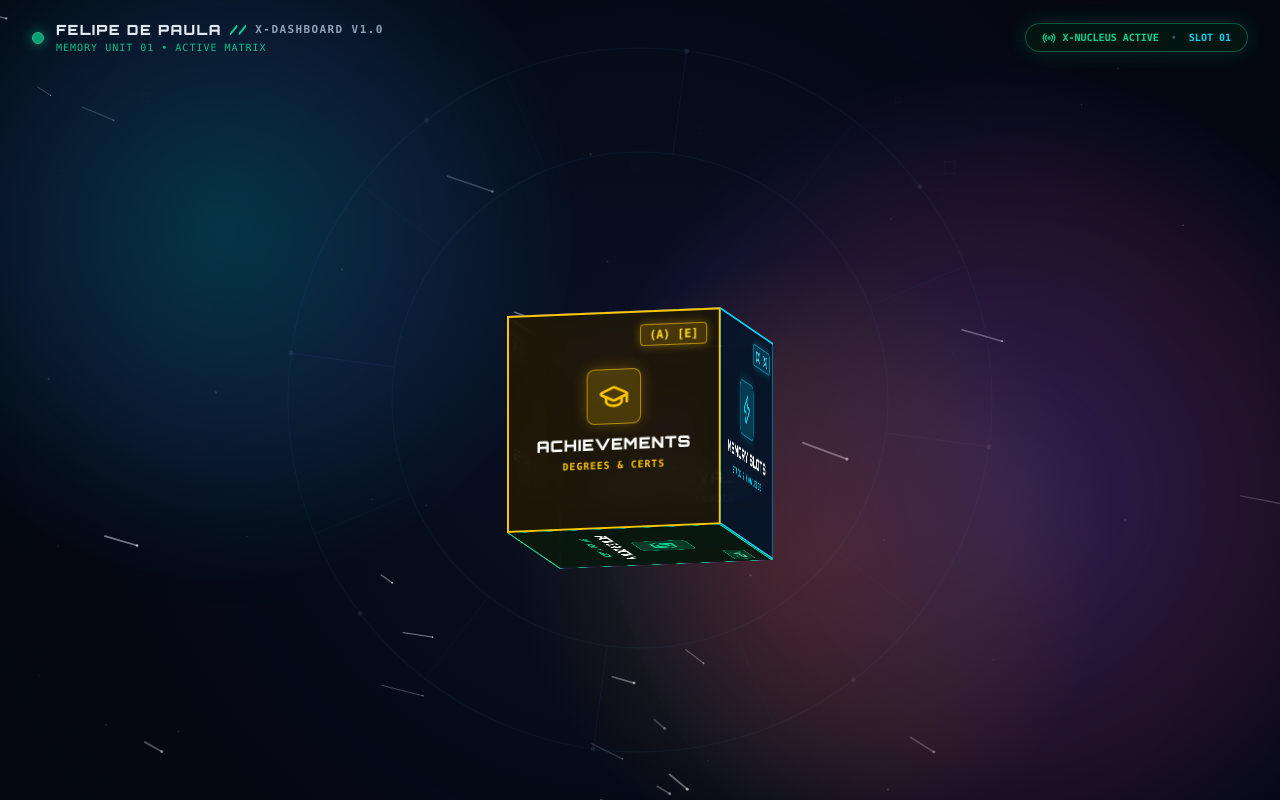
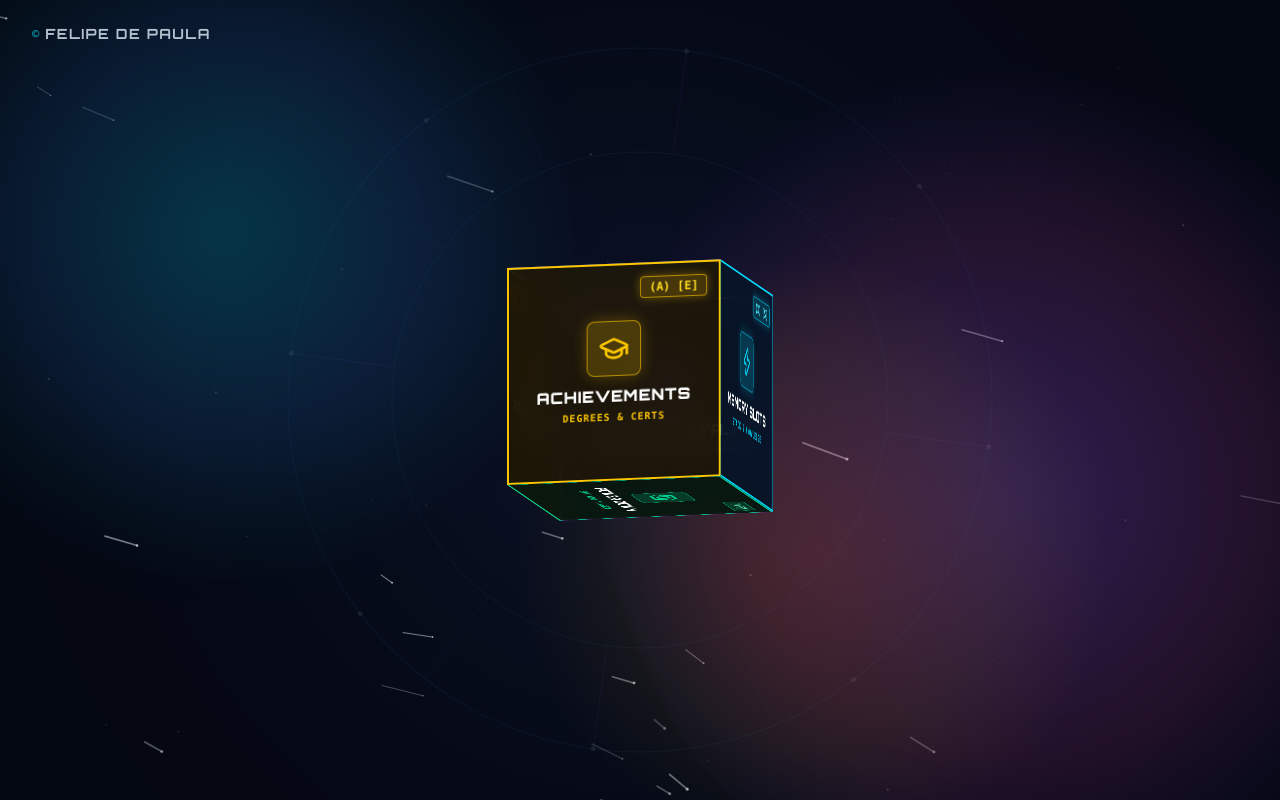
Before and after one commit to felipe-de-paula-dev/portfolio-web, a Next.js app: page / in a window 1280 px wide. Built offline with nearby package versions, Linux system fonts and the light colour scheme.

Commit message:
fix: enable 3D cube drag rotation while menu is open, clean top header to leave only Felipe de Paula, raise cube and menu layout upwards

```diff
--- a/src/components/CubeScreen.tsx
+++ b/src/components/CubeScreen.tsx
@@ -2,7 +2,7 @@
 
 import React, { useState, useEffect, useCallback, useRef } from "react";
 import { motion, AnimatePresence } from "framer-motion";
-import { Zap, User, Briefcase, GraduationCap, Server, Cpu, Radio, X } from "lucide-react";
+import { Zap, User, Briefcase, GraduationCap, Server, Cpu, X } from "lucide-react";
 import { PS2MeteorBackground } from "@/components/PS2MeteorBackground";
 import { SkillsContent } from "@/components/sections/SkillsContent";
 import { AboutContent } from "@/components/sections/AboutContent";
@@ -64,7 +64,7 @@
     [introStage]
   );
 
-  // Pointer Move Listener: ONLY rotates when holding click
+  // Pointer Move Listener: Rotates 3D Cube continuously (works even when menu is open!)
   useEffect(() => {
     const handlePointerMove = (e: PointerEvent) => {
       if (!isDraggingRef.current || introStage !== "active") return;
@@ -182,43 +182,26 @@
 
   return (
     <div className="w-screen h-screen bg-[#010206] text-white font-mono flex flex-col justify-between overflow-hidden relative select-none">
-      {/* High-Contrast Space Galaxies, Stars & PS2 Towers Canvas Background (NEVER SWAPS) */}
+      {/* High-Contrast Space Canvas Background (NEVER SWAPS) */}
       <PS2MeteorBackground phase={introStage === "active" ? "active" : "intro"} />
 
-      {/* Classic Xbox Console Dashboard Header */}
+      {/* Clean Minimalist Header: ONLY Felipe de Paula and NOTHING ELSE */}
       <motion.header
         initial={{ opacity: 0, y: -20 }}
         animate={{ opacity: introStage === "active" ? 1 : 0, y: introStage === "active" ? 0 : -20 }}
         transition={{ duration: 0.6, ease: "easeOut" }}
-        className="w-full px-6 sm:px-8 py-5 flex items-center justify-between z-20"
+        className="w-full px-8 py-6 flex items-center justify-between z-20"
       >
-        {/* Classic Xbox Dashboard Brand */}
-        <div className="flex items-center gap-3">
-          <div className="w-3 h-3 rounded-full bg-emerald-400 border border-emerald-300 shadow-[0_0_12px_#10b981] animate-pulse" />
-          <div>
-            <div className="flex items-center gap-2 text-slate-200 font-orbitron text-xs sm:text-sm font-black tracking-widest uppercase">
-              <span>FELIPE DE PAULA</span>
-              <span className="text-emerald-400">//</span>
-              <span className="text-slate-400 font-mono text-[11px] hidden sm:inline">X-DASHBOARD V1.0</span>
-            </div>
-            <div className="text-[10px] text-emerald-400/90 font-mono tracking-widest uppercase">
-              MEMORY UNIT 01 • ACTIVE MATRIX
-            </div>
-          </div>
-        </div>
-
-        {/* Xbox Reactor Core HUD Pill */}
-        <div className="hidden md:flex items-center gap-3 text-[10px] font-mono bg-[#041a12]/80 border border-emerald-500/40 px-4 py-1.5 rounded-full shadow-[0_0_20px_rgba(16,185,129,0.2)] backdrop-blur">
-          <span className="text-emerald-400 font-bold flex items-center gap-1.5">
-            <Radio className="w-3.5 h-3.5 text-emerald-400 animate-pulse" /> X-NUCLEUS ACTIVE
+        <div className="flex items-center gap-1.5 text-slate-300 hover:text-cyan-400 transition-colors cursor-pointer group">
+          <span className="font-mono text-xs text-cyan-400/80">©</span>
+          <span className="font-orbitron text-xs sm:text-sm font-bold tracking-widest uppercase opacity-90 group-hover:opacity-100 transition-opacity">
+            Felipe de Paula
           </span>
-          <span className="text-slate-600">•</span>
-          <span className="text-cyan-400 font-bold">SLOT 01</span>
         </div>
       </motion.header>
 
-      {/* Main Stage: 3D Cube (Glides Left when Section Selected) & Right Side Cards Panel */}
-      <main className="flex-1 flex items-center justify-center relative perspective-1200 z-10 w-full h-full">
+      {/* Main Stage: 3D Cube (Glides Left & Raised Upwards) & Right Side Cards Panel */}
+      <main className="flex-1 flex items-center justify-center relative perspective-1200 z-10 w-full h-full pb-8">
         {/* "Feito por Felipe" Text */}
         <AnimatePresence>
           {introStage === "text" && (
@@ -236,21 +219,24 @@
           )}
         </AnimatePresence>
 
-        {/* 3D Cube Container (Glides smoothly Left when a section is active) */}
+        {/* 3D Cube Container (Glides smoothly Left and Raised Upwards) */}
         <motion.div
-          initial={{ opacity: 0, scale: 0.7, x: 0 }}
+          initial={{ opacity: 0, scale: 0.7, x: 0, y: -28 }}
           animate={
             introStage !== "text"
               ? {
                   scale: selectedSection ? 0.8 : 1,
                   x: selectedSection ? -320 : 0,
+                  y: -28,
                   opacity: 1,
                 }
-              : { scale: 0.7, x: 0, opacity: 0 }
+              : { scale: 0.7, x: 0, y: -28, opacity: 0 }
           }
           transition={{ type: "spring", stiffness: 120, damping: 20 }}
           onPointerDown={handlePointerDown}
-          className={`relative w-[220px] h-[220px] ${isDragging ? "cursor-grabbing" : "cursor-grab"}`}
+          className={`relative w-[220px] h-[220px] pointer-events-auto z-20 ${
+            isDragging ? "cursor-grabbing" : "cursor-grab"
+          }`}
         >
           {/* Continuous Angle Rotation */}
           <div
@@ -389,7 +375,7 @@
           </div>
         </motion.div>
 
-        {/* Right Side Content Cards Panel (Fades & Slides in when a section is active) */}
+        {/* Right Side Content Cards Panel (Raised Upward to align perfectly with Cube) */}
         <AnimatePresence>
           {selectedSection && (
             <motion.div
@@ -397,7 +383,7 @@
               animate={{ opacity: 1, x: 0, scale: 1 }}
               exit={{ opacity: 0, x: 90, scale: 0.95 }}
               transition={{ type: "spring", stiffness: 140, damping: 20 }}
-              className="absolute right-4 sm:right-12 top-20 bottom-10 w-[92%] sm:w-[58%] max-w-[680px] bg-[#040e1b]/92 border border-emerald-500/40 backdrop-blur-2xl rounded-2xl shadow-[0_0_50px_rgba(0,0,0,0.85)] p-6 sm:p-8 z-30 flex flex-col justify-between overflow-hidden"
+              className="absolute right-4 sm:right-12 top-14 bottom-12 w-[92%] sm:w-[58%] max-w-[680px] bg-[#040e1b]/92 border border-emerald-500/40 backdrop-blur-2xl rounded-2xl shadow-[0_0_50px_rgba(0,0,0,0.85)] p-6 sm:p-8 z-30 flex flex-col justify-between overflow-hidden"
             >
               {/* Header inside Panel */}
               <div className="flex items-center justify-between border-b border-slate-800/80 pb-4 mb-4">
```
